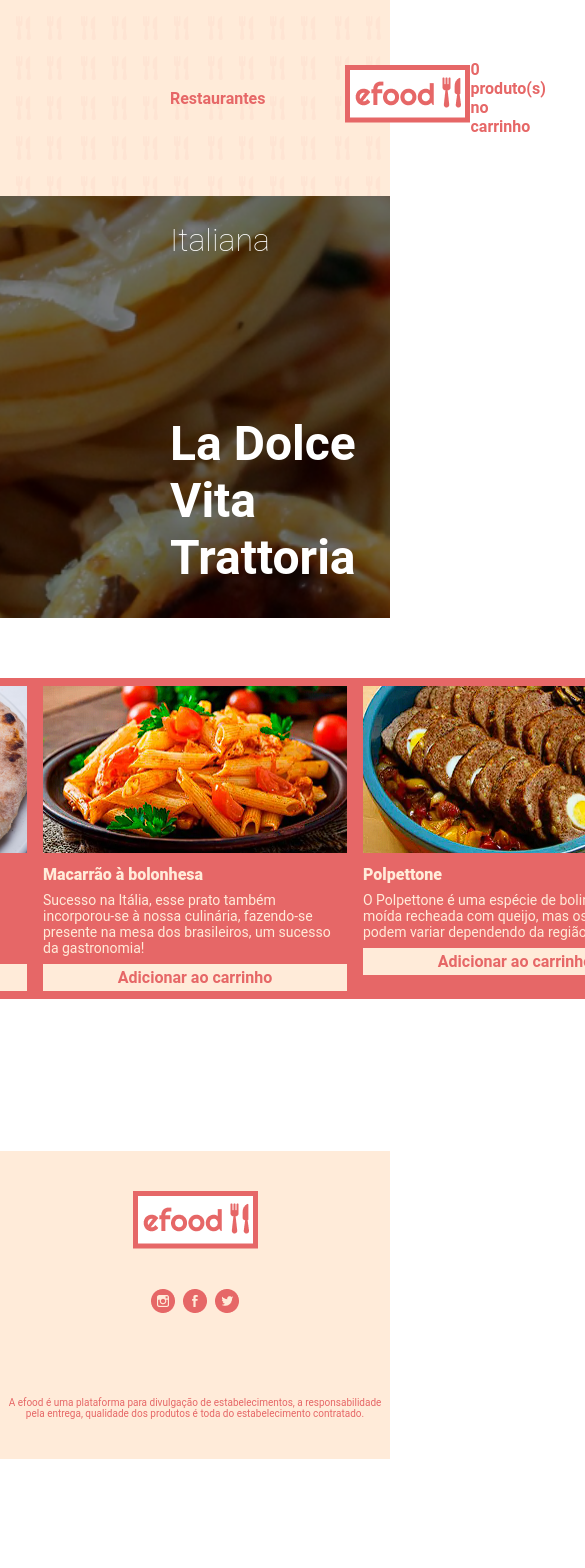
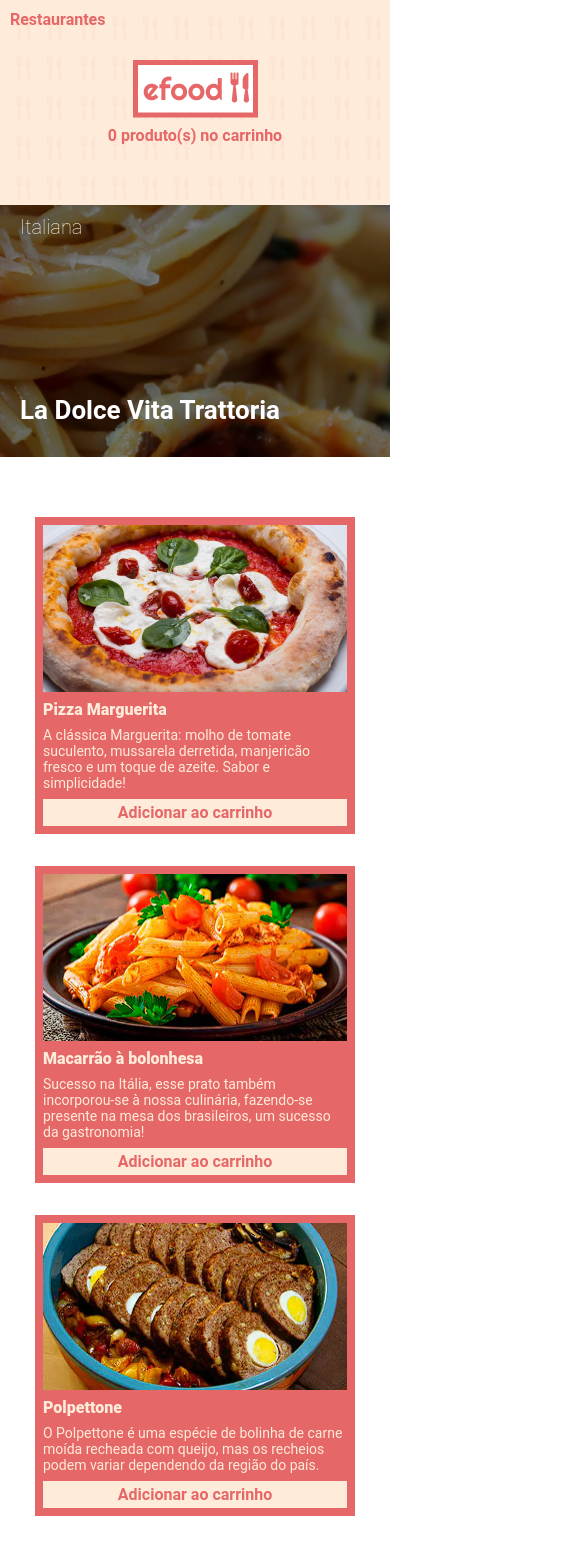
Before and after one commit to leosalema213/efood_EBAC, a React (Create React App) app: page /laDolce in a window 390 px wide. Shown: the top 1568 px of the page, 585 px wide, since content can reach past the window. Before the commit the page ends 1459 px from the top, so only its background shows below. Built offline with nearby package versions, Linux system fonts and the light colour scheme.

Commit message:
aplicação de medias querys, layout responsivo finalizado

```diff
--- a/src/components/Products/styles.ts
+++ b/src/components/Products/styles.ts
@@ -7,6 +7,17 @@ export const ProductItem = styled.li`
   color: ${cores.bege};
   max-width: 320px;
   margin-bottom: 32px;
+
+  @media (max-width: 1024px) {
+    max-width: 100%;
+    display: flex;
+    flex-direction: column;
+  }
+  @media (max-width: 670px) {
+    max-width: 100%;
+    display: flex;
+    flex-direction: column;
+  }
 
   h3 {
     font-size: 16px;
--- a/src/components/Restaurant/styles.ts
+++ b/src/components/Restaurant/styles.ts
@@ -40,6 +40,11 @@ export const Rating = styled.div`
 export const Title = styled.div`
   display: flex;
   justify-content: space-between;
+  @media (max-width: 780px) {
+    h2 {
+      font-size: 18px;
+    }
+  }
 `
 export const CardDescription = styled.div`
   padding: 8px;
--- a/src/containers/Footer/styles.ts
+++ b/src/containers/Footer/styles.ts
@@ -9,6 +9,11 @@ export const Footer = styled.header`
     font-size: 10px;
     line-heigh: 10px;
     color: ${cores.vermelho};
+  }
+  @media (max-width: 780px) {
+    p {
+      font-size: 14px;
+    }
   }
 `
 export const FooterContent = styled.div`
--- a/src/containers/Header/index.tsx
+++ b/src/containers/Header/index.tsx
@@ -6,10 +6,10 @@ const Header = () => (
       <h1>
         <img src={logo} alt="EFOOD" />
       </h1>
-      <p>
+      <h2>
         Viva experiências gastronômicas <br />
         no conforto da sua casa
-      </p>
+      </h2>
     </HeaderContent>
   </H>
 )
--- a/src/containers/Header/styles.ts
+++ b/src/containers/Header/styles.ts
@@ -8,12 +8,20 @@ export const Header = styled.header`
   padding-top: 60px;
   text-align: center;
 
-  p {
+  h2 {
     margin-top: 136px;
     font-size: 36px;
     font-weight: 900;
     line-heigh: 42px;
     color: ${cores.vermelho};
+  }
+
+  @media (max-width: 780px) {
+    padding: 60px 10px 40px 10px;
+    h2 {
+      margin-top: 80px;
+      font-size: 24px;
+    }
   }
 `
 export const HeaderContent = styled.div`
--- a/src/containers/HeaderProducts/index.tsx
+++ b/src/containers/HeaderProducts/index.tsx
@@ -14,7 +14,7 @@ const HeaderProducts = ({ imagem, category, name }: Props) => (
       <h1>
         <img src={eFoodLogo} alt="" />
       </h1>
-      0 produto(s) no carrinho
+      <p>0 produto(s) no carrinho</p>
     </Header>
     <Hero style={{ backgroundImage: `url(${imagem})` }}>
       <p>{category}</p>
--- a/src/containers/HeaderProducts/styles.ts
+++ b/src/containers/HeaderProducts/styles.ts
@@ -11,6 +11,15 @@ export const Header = styled.header`
   background-image: url(${fundoHeader});
   padding: 60px 170px;
   font-weight: bold;
+
+  @media (max-width: 1024px) {
+    padding: 60px 60px;
+  }
+  @media (max-width: 670px) {
+    display: flex;
+    flex-direction: column;
+    position: relative;
+  }
 `
 export const Hero = styled.div`
   background-repeat: no-repeat;
@@ -27,9 +36,28 @@ export const Hero = styled.div`
   h2 {
     margin-top: 156px;
   }
+
+  @media (max-width: 780px) {
+    padding: 10px 0 32px 20px;
+    p {
+      font-size: 20px;
+    }
+
+    h2 {
+      font-size: 26px;
+    }
+  }
 `
 export const LinkRestaurantes = styled(Link)`
   text-decoration: none;
   color: ${cores.vermelho};
   margin-right: 80px;
+  @media (max-width: 780px) {
+    margin-right: 60px;
+  }
+  @media (max-width: 670px) {
+    position: absolute;
+    left: 10px;
+    top: 10px;
+  }
 `
--- a/src/containers/ProductsList/styles.ts
+++ b/src/containers/ProductsList/styles.ts
@@ -4,5 +4,15 @@ export const ProductContainer = styled.ul`
   display: grid;
   grid-template-columns: 1fr 1fr 1fr;
   justify-content: center;
-  padding: 60px 0 120px 0;
+  padding: 60px 0px 120px 0px;
+  @media (max-width: 1024px) {
+    grid-template-columns: 1fr 1fr;
+    padding-right: 20px;
+    padding-left: 20px;
+    column-gap: 10px;
+  }
+  @media (max-width: 670px) {
+    grid-template-columns: 1fr;
+    padding: 60px 60px 120px 60px;
+  }
 `
--- a/src/containers/RestaurantsList/styles.ts
+++ b/src/containers/RestaurantsList/styles.ts
@@ -4,5 +4,13 @@ export const ListContainer = styled.ul`
   display: grid;
   grid-template-columns: 1fr 1fr;
   column-gap: 80px;
-  padding: 80px 0 120px 0;
+  padding: 80px 20px 120px 20px;
+
+  @media (max-width: 670px) {
+    grid-template-columns: 1fr;
+    padding: 80px 80px 120px 80px;
+  }
+  @media (max-width: 440px) {
+    padding: 80px 20px 120px 20px;
+  }
 `
--- a/teste.css
+++ b/teste.css
@@ -1,3 +1,3 @@
 *{
-  background-position: center;
+  background-clip: content-box;
 }
```
